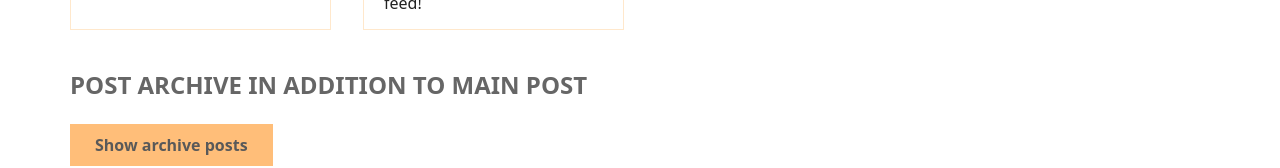
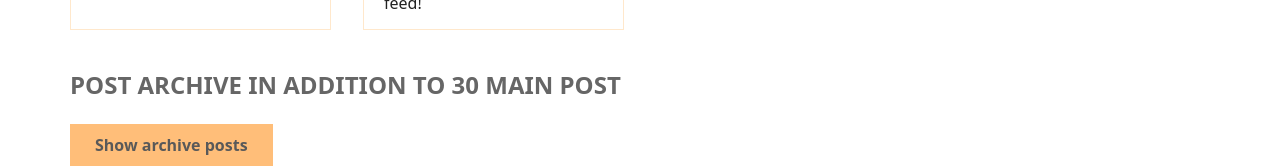
Before and after one commit to iamsabitak/Atomic-Blog-09, a React (Create React App) app: page / in a window 1280 px wide. Shown: the part 1627-1795 px from the top of the page. Built offline with nearby package versions, Linux system fonts and the light colour scheme.

Commit message:
Enhanced App Component with Memoization and Callback Optimization

```diff
--- a/src/App-memo.js
+++ b/src/App-memo.js
@@ -1,4 +1,4 @@
-import { memo, useEffect, useState } from "react";
+import { memo, useCallback, useEffect, useMemo, useState } from "react";
 import { faker } from "@faker-js/faker";
 
 function createRandomPost() {
@@ -25,9 +25,9 @@
         )
       : posts;
 
-  function handleAddPost(post) {
+  const handleAddPost = useCallback(function handleAddPost(post) {
     setPosts((posts) => [post, ...posts]);
-  }
+  }, []);
 
   function handleClearPosts() {
     setPosts([]);
@@ -40,10 +40,14 @@
     },
     [isFakeDark]
   );
-  const archiveOptions = {
-    show: false,
-    title: "Post archive in addition to main post",
-  };
+
+  const archiveOptions = useMemo(() => {
+    return {
+      show: false,
+      title: `Post archive in addition to ${posts.length} main post`,
+    };
+  }, [posts.length]);
+
   return (
     <section>
       <button
@@ -60,7 +64,7 @@
         setSearchQuery={setSearchQuery}
       />
       <Main posts={searchedPosts} onAddPost={handleAddPost} />
-      <Archive archiveOptions={archiveOptions} />
+      <Archive archiveOptions={archiveOptions} onAddPost={handleAddPost} />
       <Footer />
     </section>
   );
@@ -157,7 +161,7 @@
   );
 }
 
-const Archive = memo(function Archive({ archiveOptions }) {
+const Archive = memo(function Archive({ archiveOptions, onAddPost }) {
   // Here we don't need the setter function. We're only using state to store these posts because the callback function passed into useState (which generates the posts) is only called once, on the initial render. So we use this trick as an optimization technique, because if we just used a regular variable, these posts would be re-created on every render. We could also move the posts outside the components, but I wanted to show you this trick 😉
   const [posts] = useState(() =>
     // 💥 WARNING: This might make your computer slow! Try a smaller `length` first
@@ -180,7 +184,7 @@
               <p>
                 <strong>{post.title}:</strong> {post.body}
               </p>
-              {/* <button onClick={() => onAddPost(post)}>Add as new post</button> */}
+              <button onClick={() => onAddPost(post)}>Add as new post</button>
             </li>
           ))}
         </ul>
```
